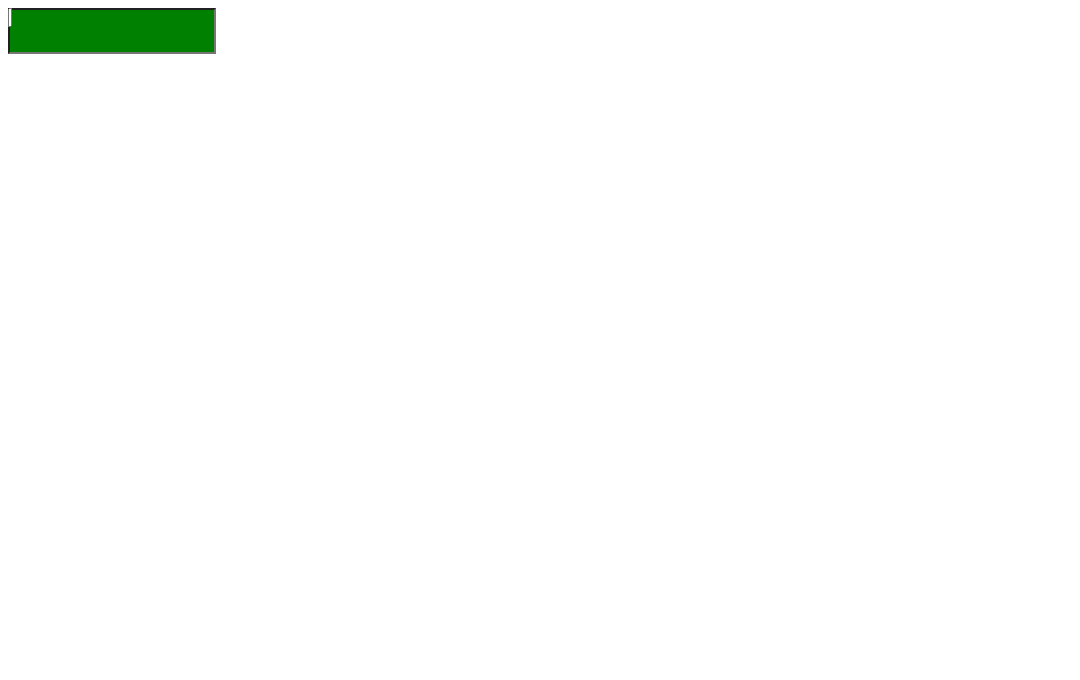
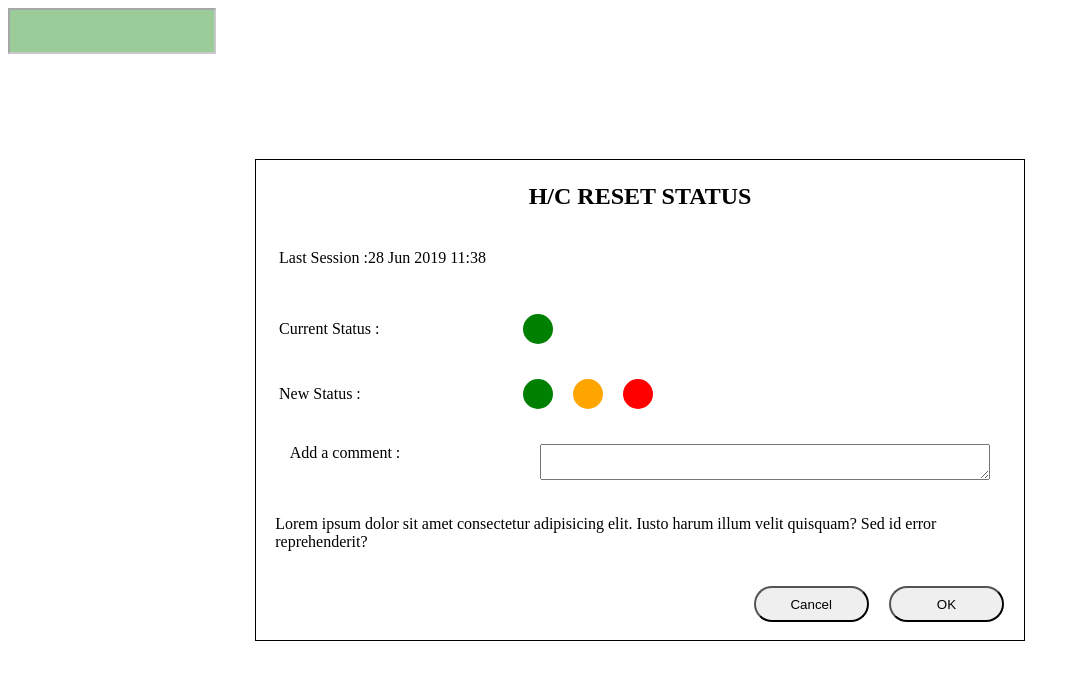
Before and after one commit to denisk13005/test-pagination, a Vue app: page / in a window 1280 px wide. Shown: the top 680 px of the page, without its empty margins (0-1080 px from the left). Built offline with nearby package versions, Linux system fonts and the light colour scheme.

Commit message:
vue modal ok

```diff
--- a/src/App.vue
+++ b/src/App.vue
@@ -2,10 +2,8 @@
   <div id="app">
     <!-- <tab-with-paginate :array="listToShow" @update="updateArray" />
     <EditableSelect :options="list" /> -->
+    <VueModal />
     <EditableDropbox />
-    <multiselect v-model="value" :options="options" @click="cli"
-      >test</multiselect
-    >
   </div>
 </template>
 
@@ -13,14 +11,14 @@
 // import TabWithPaginate from "./components/TabWithPaginate.vue";
 // import EditableSelect from "./components/EditableSelect.vue";
 import EditableDropbox from "./components/EditableDropbox.vue";
-import Multiselect from "vue-multiselect";
+import VueModal from "./components/VueModal.vue";
 export default {
   name: "App",
   components: {
     // TabWithPaginate,
     // EditableSelect,
     EditableDropbox,
-    Multiselect,
+    VueModal,
   },
   data() {
     return {
@@ -129,3 +127,4 @@ export default {
   },
 };
 </script>
+<style></style>
--- /dev/null
+++ b/src/components/VueModal.vue
@@ -0,0 +1,151 @@
+<template>
+  <div class="modalOverlay">
+    <div class="modalContainer">
+      <header class="modalHeader">
+        <h2 class="modalTitle">H/C RESET STATUS</h2>
+      </header>
+      <main class="modalMain">
+        <div class="lastSession">
+          <span>Last Session :</span><span>28 Jun 2019 11:38</span>
+        </div>
+        <div class="currentStatus">
+          <span class="currentStatusText">Current Status :</span>
+          <span class="circle currentStatusColor green"></span>
+        </div>
+        <div class="nextStatus">
+          <span class="nextStatusText">New Status : </span>
+          <div class="circleContainer">
+            <span class="circle green"></span><span class="circle orange"></span
+            ><span class="circle red"></span>
+          </div>
+        </div>
+        <div class="comment">
+          <span class="commentText">Add a comment :</span>
+          <textarea></textarea>
+        </div>
+        <div class="infoText">
+          Lorem ipsum dolor sit amet consectetur adipisicing elit. Iusto harum
+          illum velit quisquam? Sed id error reprehenderit?
+        </div>
+      </main>
+      <footer class="modalFooter">
+        <div class="buttonsContainer">
+          <button>Cancel</button><button>OK</button>
+        </div>
+      </footer>
+    </div>
+  </div>
+</template>
+
+<script>
+export default {};
+</script>
+
+<style scoped>
+.modalOverlay {
+  width: 100%;
+  height: 100%;
+  background-color: rgba(255, 255, 255, 0.6);
+  position: absolute;
+  z-index: 1000;
+  top: 0;
+  left: 0;
+}
+.modalContainer {
+  width: 60%;
+  height: 60%;
+  border: 1px solid black;
+  position: absolute;
+  left: 50%;
+  top: 50%;
+  transform: translate(-50%, -50%);
+}
+.modalHeader {
+  text-align: center;
+  height: 15%;
+  margin: 0;
+  padding: 0;
+  display: flex;
+  justify-content: center;
+  align-items: center;
+}
+.modalMain {
+  width: 100%;
+  height: 70%;
+  background: rgb(255, 255, 255);
+  display: flex;
+  flex-direction: column;
+  justify-content: space-around;
+}
+
+.lastSession,
+.currentStatus,
+.nextStatus {
+  margin-left: 3%;
+  height: 30px;
+}
+.currentStatus,
+.nextStatus {
+  display: flex;
+  align-items: center;
+}
+.currentStatusText,
+.nextStatusText,
+.commentText {
+  width: 30%;
+}
+
+.nextStatus .circleContainer {
+  display: flex;
+  align-items: center;
+}
+.modalMain .circle {
+  display: inline-block;
+  height: 30px;
+  width: 30px;
+  border-radius: 50%;
+  margin-left: 20px;
+}
+.comment {
+  display: flex;
+  justify-content: center;
+  align-items: start;
+}
+.comment textarea {
+  margin-left: 20px;
+  flex-grow: 0.8;
+}
+.infoText {
+  width: 95%;
+  margin: 0px auto 0px;
+}
+.modalFooter {
+  width: 100%;
+  height: 15%;
+  display: flex;
+  justify-content: flex-end;
+  align-items: center;
+}
+.buttonsContainer {
+  width: 50%;
+  height: 50%;
+  margin-right: 20px;
+  display: flex;
+  justify-content: flex-end;
+}
+button {
+  width: 30%;
+  height: 100%;
+  margin-left: 20px;
+  border-radius: 50px;
+}
+.green {
+  background: green;
+}
+.orange {
+  background: orange;
+}
+.red {
+  background: red;
+}
+</style>
```
